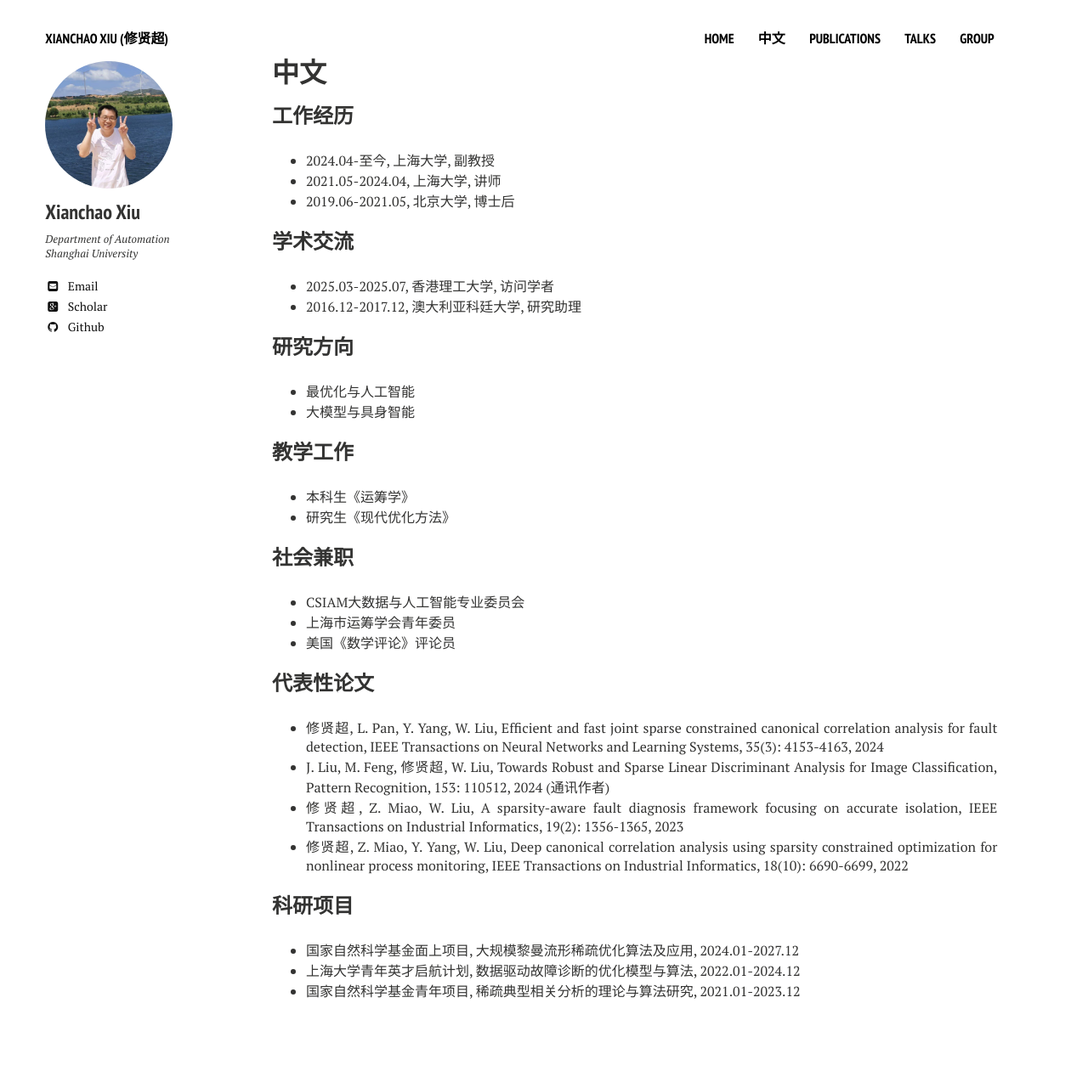
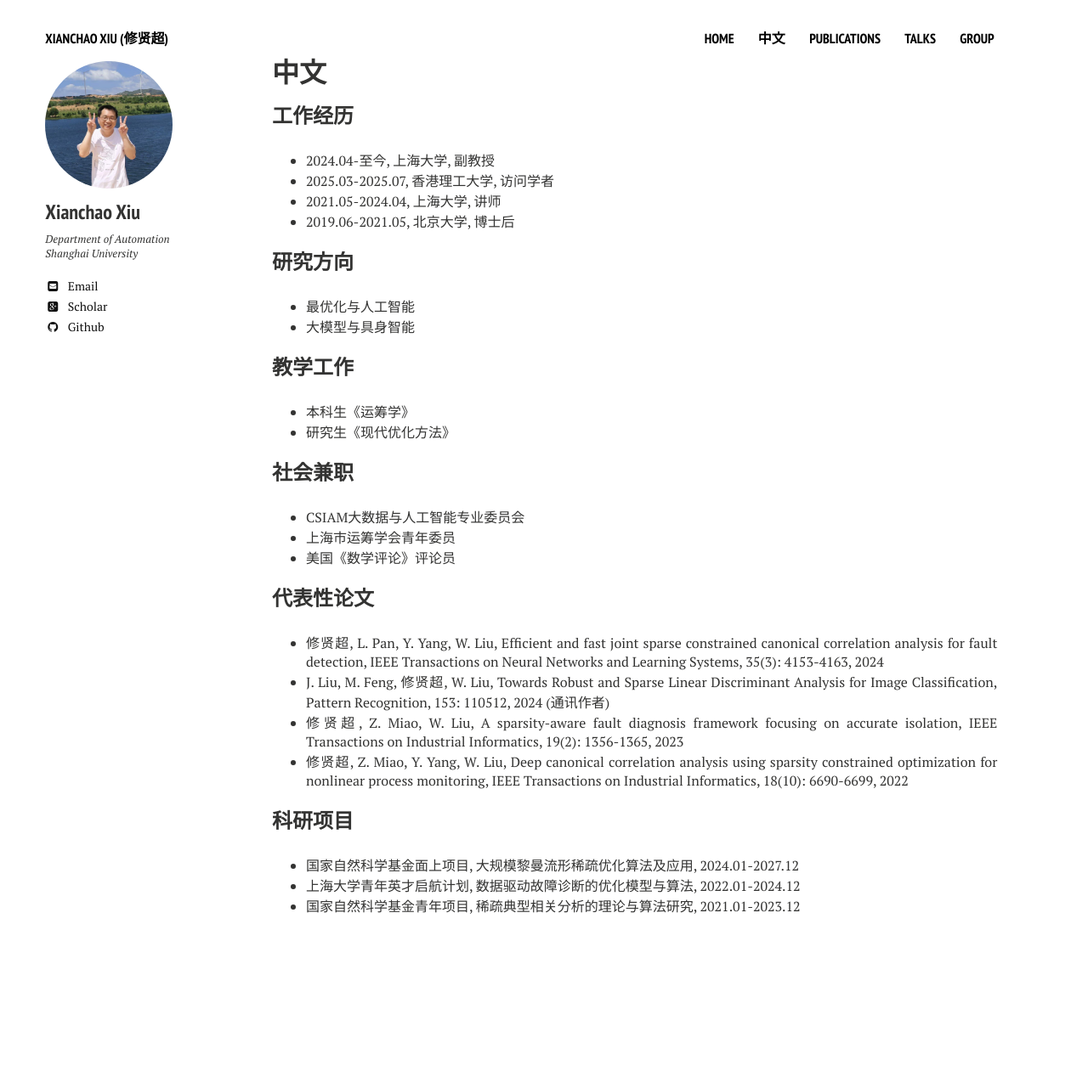
Before and after one commit to xianchaoxiu/xianchaoxiu.github.io, a Jekyll site: the page built from 中文/index.md, in a window 1280 px wide. Shown: the whole page at 85% size. Built offline with Jekyll 4.4.1, drawn with Linux system fonts in a browser that asks for light colours; nearby versions of some CDN libraries; after the commit the page ends 1174 px from its top, so only the background shows below that.

Commit message:
Update index.md

```diff
--- a/中文/index.md
+++ b/中文/index.md
@@ -10,12 +10,9 @@ share: false
 
 ### 工作经历
 * 2024.04-至今, 上海大学, 副教授 <br>
+* 2025.03-2025.07, 香港理工大学, 访问学者 <br>
 * 2021.05-2024.04, 上海大学, 讲师 <br>
 * 2019.06-2021.05, 北京大学, 博士后 <br>
-
-### 学术交流
- * 2025.03-2025.07, 香港理工大学, 访问学者 <br>
- * 2016.12-2017.12, 澳大利亚科廷大学, 研究助理 <br>
 
 
 ### 研究方向
```
